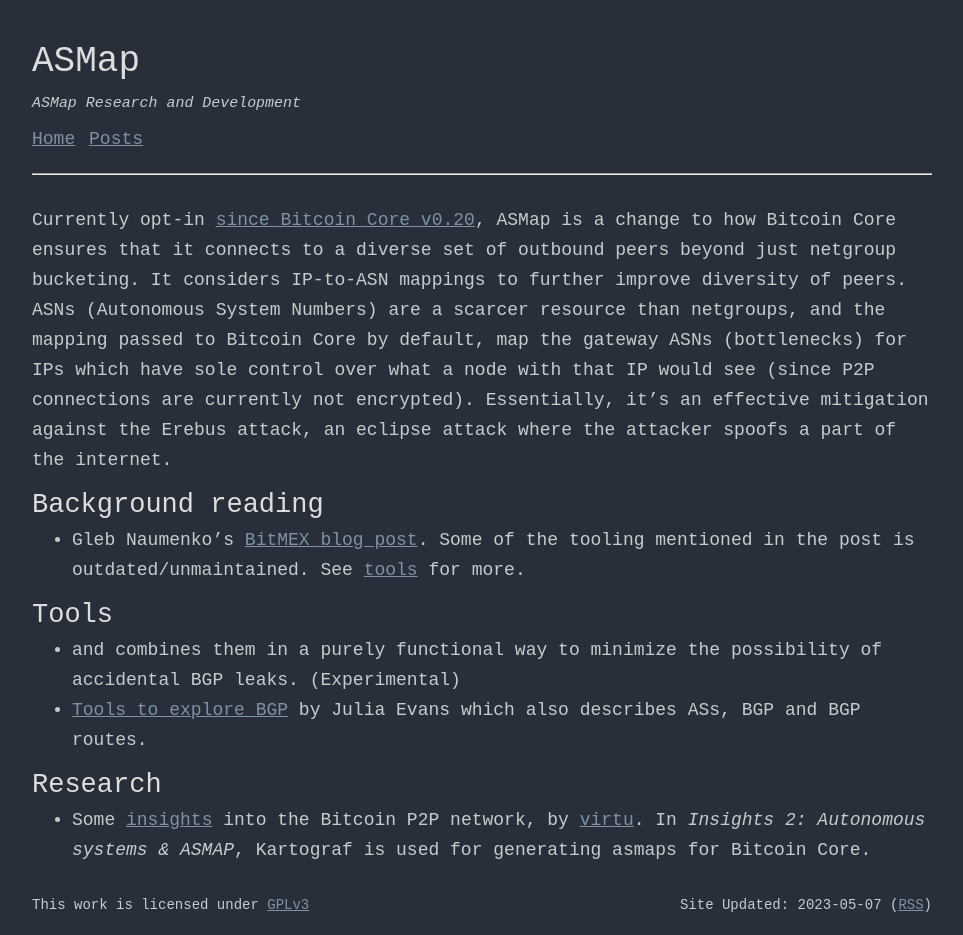
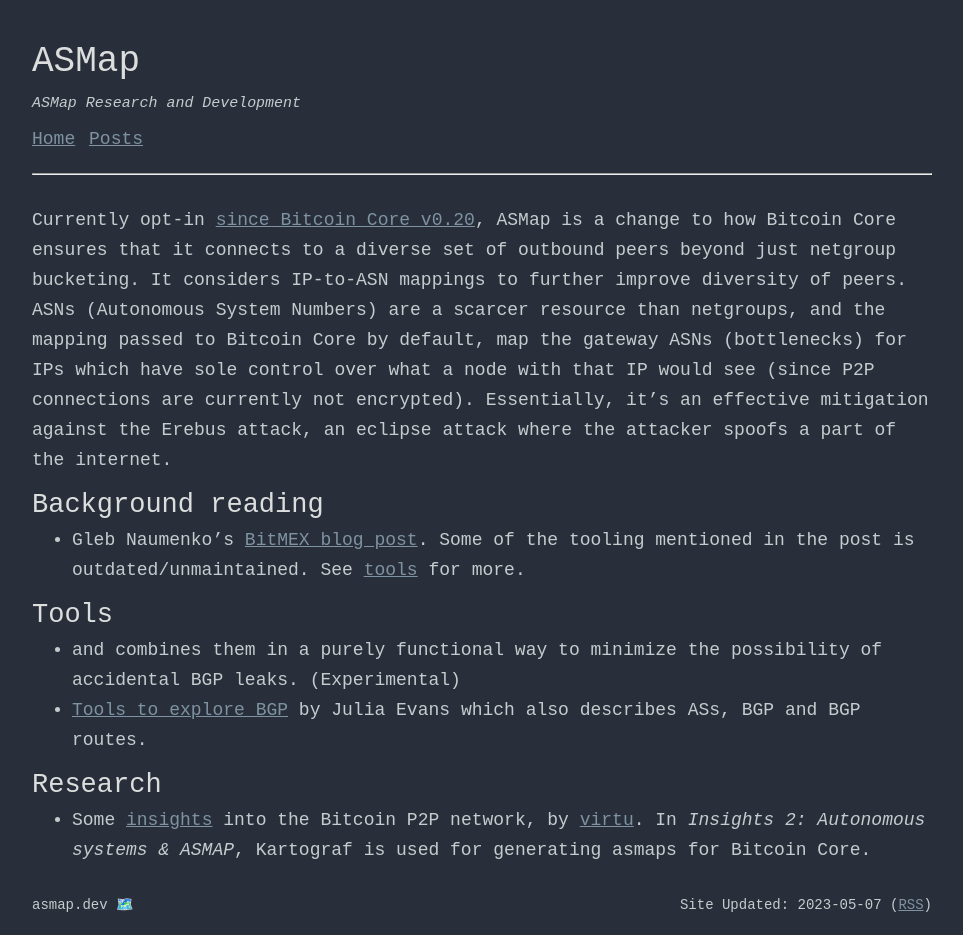
Before and after one commit to dunxen/asmap.dev, a Jekyll site: the page built from index.md, in a window 1280 px wide. Shown: the whole page, without its empty margins (158-1121 px from the left). Built offline with Jekyll 4.4.1, drawn with Linux system fonts in a browser that asks for light colours.

Commit message:
Update footer

```diff
--- a/_includes/footer.html
+++ b/_includes/footer.html
@@ -1,5 +1,5 @@
 <div class="footer">
-    <span class="footer-text float-left">This work is licensed under <a rel="license" href="https://www.gnu.org/licenses/gpl-3.0.en.html" target="_blank">GPLv3</a></span>
+    <span class="footer-text float-left">asmap.dev 🗺️</span>
     <span class="footer-text float-right">
     Site Updated: {{ site.time | date: '%Y-%m-%d' }} {{ site.timezone_short }} (<a href="/feed.xml" target="_blank">RSS</a>)
   </span>
```
